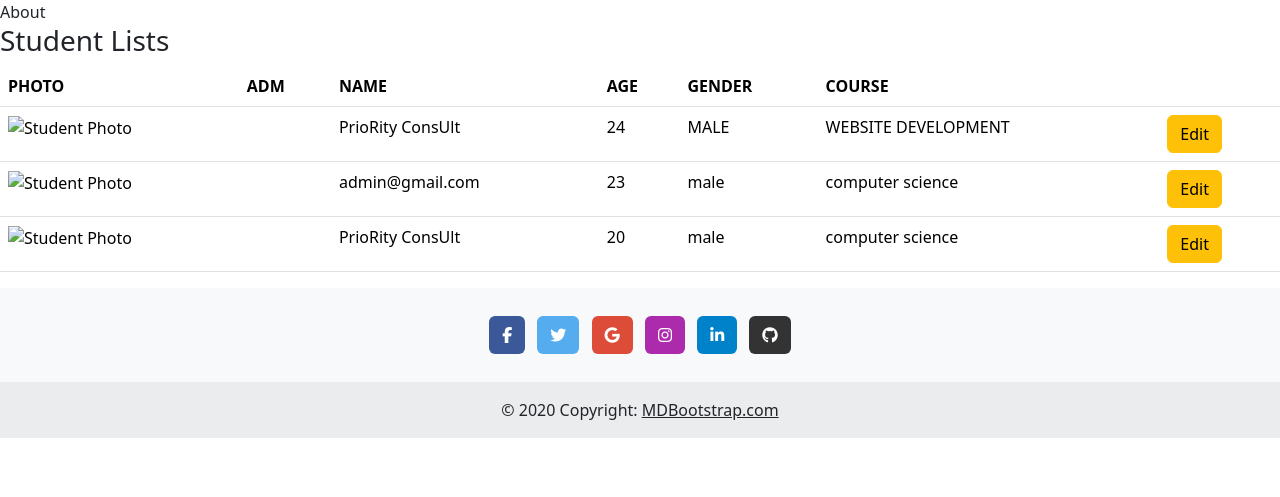
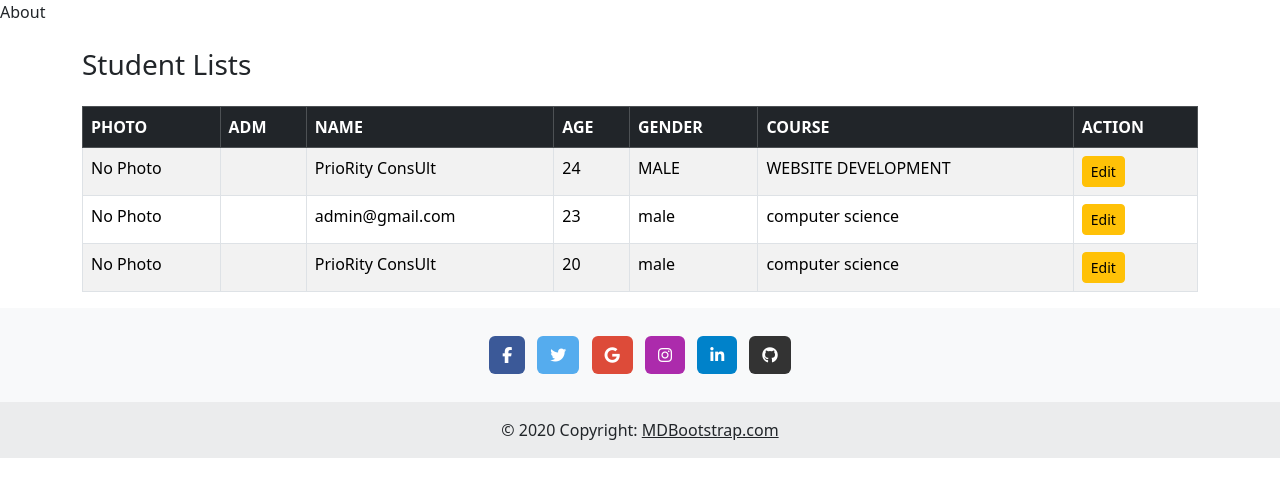
Before and after one commit to NexusGKSoftwares/djangoNexus, a Django app: page /application/about/ in a window 1280 px wide. Shown: the part 56-553 px from the top of the page. Run offline with Django 5.2, Linux system fonts and the light colour scheme; data comes from the database, SQL or seed files in the repository; both versions use the stored data as it was after the commit; some libraries are stand-ins or nearby versions.

Commit message:
"Updated forms.py, added changes to about.html, and modified db.sqlite3"

```diff
--- a/application/forms.py
+++ b/application/forms.py
@@ -8,7 +8,7 @@
 
         widgets = {
             'name': forms.TextInput(attrs={'class': 'form-control', 'placeholder': 'Enter your name'}),
-            'admission': forms.TextInput(attrs={'class': 'form-control', 'placeholder': 'Enter your admission number'}),
+            'adm': forms.TextInput(attrs={'class': 'form-control', 'placeholder': 'Enter your admission number'}),
             'age': forms.NumberInput(attrs={'class': 'form-control', 'placeholder': 'Enter your age'}),
             'gender': forms.TextInput(attrs={'class': 'form-control', 'placeholder': 'Enter your gender'}),
             'course': forms.TextInput(attrs={'class': 'form-control', 'placeholder': 'Enter your course'}),
--- a/application/templates/about.html
+++ b/application/templates/about.html
@@ -2,20 +2,25 @@
 
 {% block content %}
 
-{% block title%}
+{% block title %}
+    About
+{% endblock %}
 
-About
-
-{% endblock %}
+<div class="container mt-4">
+    <!-- Messages Section -->
     {% if messages %}
         {% for message in messages %}
-        <div class="alert {{ message.tags }}">{{ message }}</div>
+            <div class="alert alert-{{ message.tags }} alert-dismissible fade show" role="alert">
+                {{ message }}
+                <button type="button" class="btn-close" data-bs-dismiss="alert" aria-label="Close"></button>
+            </div>
         {% endfor %}
     {% endif %}
 
-<h3>Student Lists</h3>
-<table class="table">
-    <thead>
+    <!-- Student List Section -->
+    <h3 class="mb-4">Student Lists</h3>
+    <table class="table table-striped table-bordered">
+        <thead class="table-dark">
             <tr>
                 <th>PHOTO</th>
                 <th>ADM</th>
@@ -23,25 +28,29 @@
                 <th>AGE</th>
                 <th>GENDER</th>
                 <th>COURSE</th>
-            <th></th>
+                <th>ACTION</th>
             </tr>
         </thead>
         <tbody>
             {% for student in data %}
             <tr>
                 <td>
-                <img src="{{ student.photo.url }}" alt="Student Photo" width="50" height="50">
+                    {% if student.photo %}
+                        <img src="{{ student.photo.url }}" alt="Student Photo" width="50" height="50" class="rounded-circle">
+                    {% else %}
+                        <span>No Photo</span>
+                    {% endif %}
                 </td>
                 <td>{{ student.adm }}</td>
                 <td>{{ student.name }}</td>
                 <td>{{ student.age }}</td>
                 <td>{{ student.gender }}</td>
                 <td>{{ student.course }}</td>
-            <td><a href="{% url 'edit' student.id %}" class="btn btn-warning" role="button">Edit</a></td>
-
+                <td><a href="{% url 'edit' student.id %}" class="btn btn-warning btn-sm" role="button">Edit</a></td>
             </tr>
             {% endfor %}
         </tbody>
+    </table>
+</div>
 
-</table>
 {% endblock %}
```
Also changed, not shown: db.sqlite3, media/student_images/image_ntYazu0.png (added). Lines whose indentation alone changed are shown as unchanged.
